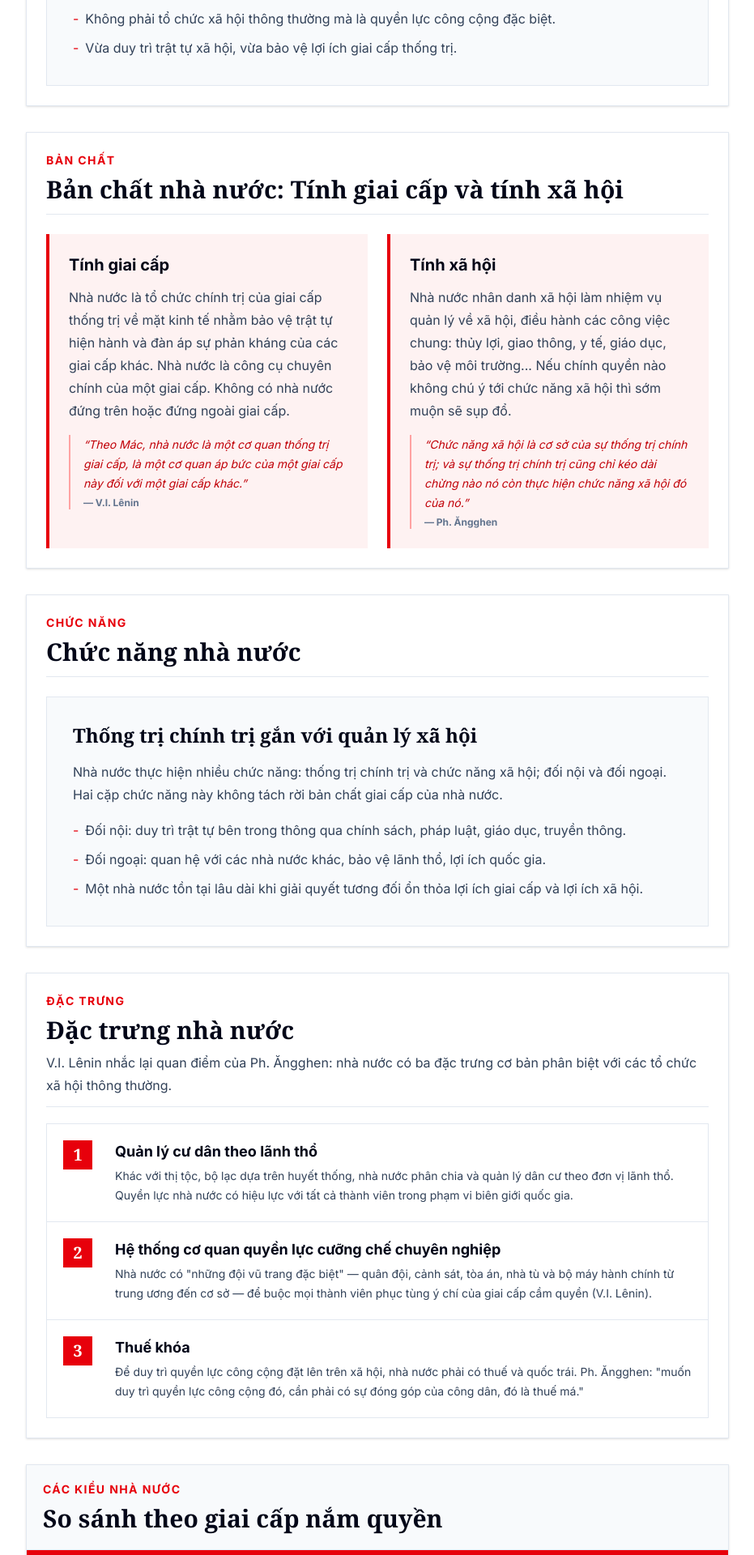
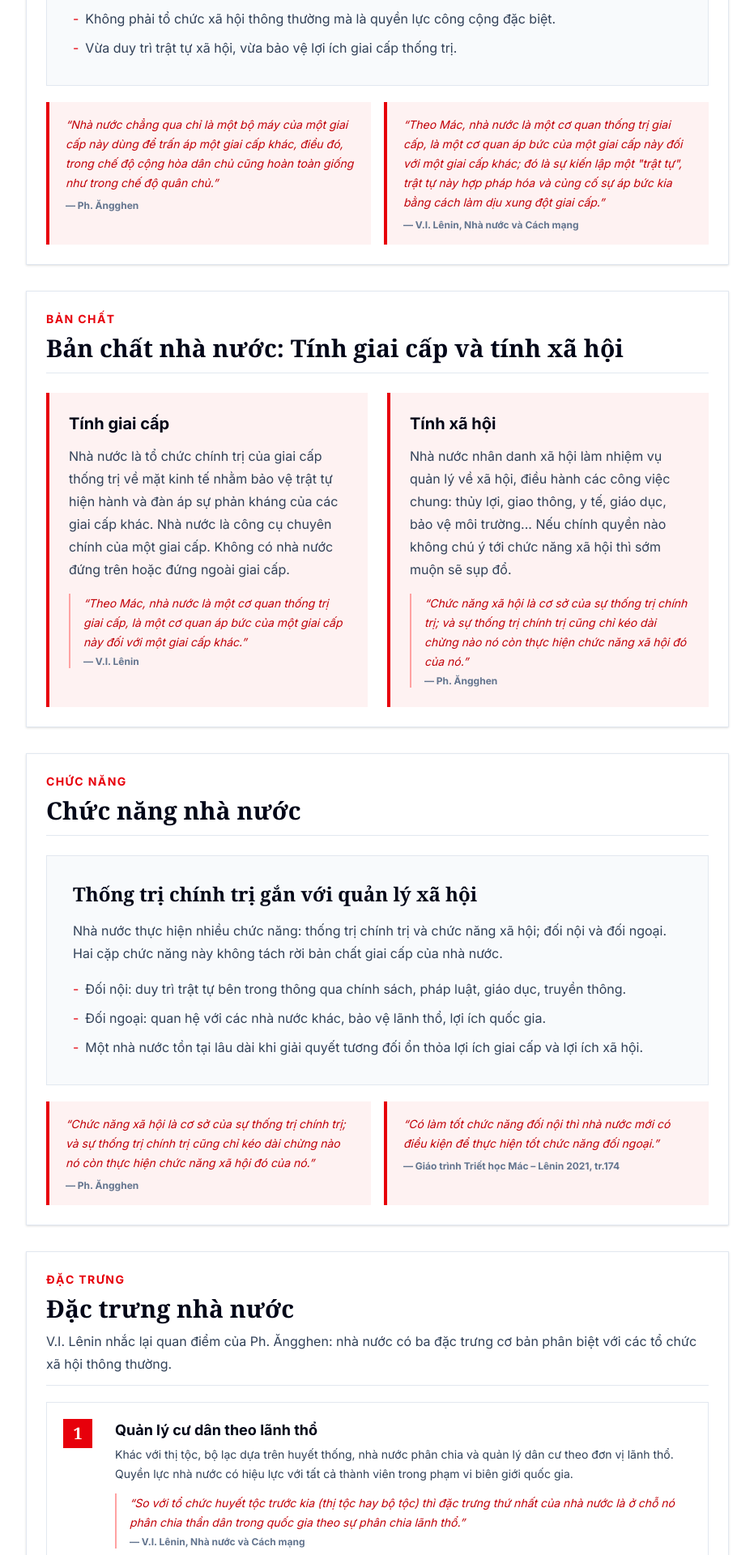
Before and after one commit to phanhoangs26/MLN122, a React (Vite) app: page /theory in a window 1280 px wide. Shown: the part 1840-3760 px from the top of the page at 81% size, without its empty margins (300-1231 px from the left). Built offline with nearby package versions, Linux system fonts and the light colour scheme.

Commit message:
feat: add quotes to theory sections; split vietnam co-so section; add chuc nang row

```diff
--- a/src/app/data/theoryContent.ts
+++ b/src/app/data/theoryContent.ts
@@ -46,6 +46,16 @@ export const theoryBlocks = [
       'Không phải tổ chức xã hội thông thường mà là quyền lực công cộng đặc biệt.',
       'Vừa duy trì trật tự xã hội, vừa bảo vệ lợi ích giai cấp thống trị.',
     ],
+    quotes: [
+      {
+        text: 'Nhà nước chẳng qua chỉ là một bộ máy của một giai cấp này dùng để trấn áp một giai cấp khác, điều đó, trong chế độ cộng hòa dân chủ cũng hoàn toàn giống như trong chế độ quân chủ.',
+        source: 'Ph. Ăngghen',
+      },
+      {
+        text: 'Theo Mác, nhà nước là một cơ quan thống trị giai cấp, là một cơ quan áp bức của một giai cấp này đối với một giai cấp khác; đó là sự kiến lập một "trật tự", trật tự này hợp pháp hóa và củng cố sự áp bức kia bằng cách làm dịu xung đột giai cấp.',
+        source: 'V.I. Lênin, Nhà nước và Cách mạng',
+      },
+    ],
   },
   {
     id: 'functions',
@@ -56,6 +66,16 @@ export const theoryBlocks = [
       'Đối nội: duy trì trật tự bên trong thông qua chính sách, pháp luật, giáo dục, truyền thông.',
       'Đối ngoại: quan hệ với các nhà nước khác, bảo vệ lãnh thổ, lợi ích quốc gia.',
       'Một nhà nước tồn tại lâu dài khi giải quyết tương đối ổn thỏa lợi ích giai cấp và lợi ích xã hội.',
+    ],
+    quotes: [
+      {
+        text: 'Chức năng xã hội là cơ sở của sự thống trị chính trị; và sự thống trị chính trị cũng chỉ kéo dài chừng nào nó còn thực hiện chức năng xã hội đó của nó.',
+        source: 'Ph. Ăngghen',
+      },
+      {
+        text: 'Có làm tốt chức năng đối nội thì nhà nước mới có điều kiện để thực hiện tốt chức năng đối ngoại.',
+        source: 'Giáo trình Triết học Mác – Lênin 2021, tr.174',
+      },
     ],
   },
 ];
@@ -79,14 +99,20 @@ export const features = [
   {
     title: 'Quản lý cư dân theo lãnh thổ',
     text: 'Khác với thị tộc, bộ lạc dựa trên huyết thống, nhà nước phân chia và quản lý dân cư theo đơn vị lãnh thổ. Quyền lực nhà nước có hiệu lực với tất cả thành viên trong phạm vi biên giới quốc gia.',
+    quote: 'So với tổ chức huyết tộc trước kia (thị tộc hay bộ tộc) thì đặc trưng thứ nhất của nhà nước là ở chỗ nó phân chia thần dân trong quốc gia theo sự phân chia lãnh thổ.',
+    source: 'V.I. Lênin, Nhà nước và Cách mạng',
   },
   {
     title: 'Hệ thống cơ quan quyền lực cưỡng chế chuyên nghiệp',
-    text: 'Nhà nước có "những đội vũ trang đặc biệt" — quân đội, cảnh sát, tòa án, nhà tù và bộ máy hành chính từ trung ương đến cơ sở — để buộc mọi thành viên phục tùng ý chí của giai cấp cầm quyền (V.I. Lênin).',
+    text: 'Nhà nước có "những đội vũ trang đặc biệt" — quân đội, cảnh sát, tòa án, nhà tù và bộ máy hành chính từ trung ương đến cơ sở — để buộc mọi thành viên phục tùng ý chí của giai cấp cầm quyền.',
+    quote: 'Những đội vũ trang đặc biệt, trong tay có những nhà tù, v.v. — những công cụ vũ lực chủ yếu của quyền lực nhà nước.',
+    source: 'V.I. Lênin, Nhà nước và Cách mạng',
   },
   {
     title: 'Thuế khóa',
-    text: 'Để duy trì quyền lực công cộng đặt lên trên xã hội, nhà nước phải có thuế và quốc trái. Ph. Ăngghen: "muốn duy trì quyền lực công cộng đó, cần phải có sự đóng góp của công dân, đó là thuế má."',
+    text: 'Để duy trì quyền lực công cộng đặt lên trên xã hội, nhà nước phải có thuế và quốc trái.',
+    quote: 'Để duy trì quyền lực công cộng đó, cần phải có sự đóng góp của công dân, đó là thuế má.',
+    source: 'Ph. Ăngghen',
   },
 ];
 
--- a/src/app/data/vietnamContent.ts
+++ b/src/app/data/vietnamContent.ts
@@ -29,7 +29,15 @@ export const theoryBridge = {
       theory: 'Bản chất nhà nước: tính giai cấp và tính xã hội.',
       apply: 'Phân tích nguyên tắc "',
       applyLink: { text: 'Đảng lãnh đạo, Nhà nước quản lý, Nhân dân làm chủ', href: 'https://www.qdnd.vn/chinh-tri/cac-van-de/the-che-hoa-moi-quan-he-dang-lanh-dao-nha-nuoc-quan-ly-nhan-dan-lam-chu-472393' },
-      applySuffix: '"; đồng thời làm rõ chức năng phục vụ Nhân dân thông qua giáo dục, y tế, an sinh xã hội, chuyển đổi số và cải cách hành chính.',
+      applySuffix: '"; đồng thời thể hiện vai trò bảo vệ lợi ích của Nhân dân lao động và lợi ích chung của xã hội.',
+    },
+    {
+      theory: 'Chức năng nhà nước: thống trị chính trị và quản lý xã hội; đối nội và đối ngoại.',
+      parts: [
+        { text: 'Nhà nước XHCN ưu tiên ' },
+        { text: 'chức năng xã hội', href: 'https://thuvienphapluat.vn/phap-luat/ho-tro-phap-luat/chuc-nang-cua-nha-nuoc-xa-hoi-chu-nghia-la-gi-ban-chat-cua-nha-nuoc-xa-hoi-chu-nghia-nhu-the-nao-178536-128731.html' },
+        { text: ' (tổ chức, xây dựng, quản lý kinh tế–xã hội) hơn chức năng trấn áp. Đối nội: quản lý xã hội qua giáo dục, y tế, an sinh xã hội, chuyển đổi số, bảo vệ môi trường. Đối ngoại: bảo đảm quốc phòng, an ninh, chủ quyền quốc gia và mở rộng hợp tác quốc tế.' },
+      ],
     },
     {
       theory: 'Đặc trưng nhà nước: quản lý lãnh thổ, quyền lực công cộng đặc biệt, hệ thống thuế khóa.',
@@ -144,6 +152,7 @@ export const references = {
   theory: [
     { label: 'Lý luận nhà nước — Chương III (trang nội bộ)', href: '/theory' },
     { label: 'Giáo trình Triết học Mác – Lênin 2021 (PDF)', href: 'https://www.thuviendientutriethocc500.edu.vn/wp-content/uploads/2025/09/1.Gtrinh-Triet-hoc-Mac-Lenin-ko-chuyen-2021.pdf' },
+    { label: 'Chức năng của nhà nước xã hội chủ nghĩa là gì? Bản chất của nhà nước xã hội chủ nghĩa — Thư viện Pháp luật', href: 'https://thuvienphapluat.vn/phap-luat/ho-tro-phap-luat/chuc-nang-cua-nha-nuoc-xa-hoi-chu-nghia-la-gi-ban-chat-cua-nha-nuoc-xa-hoi-chu-nghia-nhu-the-nao-178536-128731.html' },
     { label: 'Hiến pháp nước CHXHCN Việt Nam năm 2013', href: 'https://thuvienphapluat.vn/van-ban/Bo-may-hanh-chinh/Hien-phap-nam-2013-215627.aspx' },
     { label: 'Văn kiện Đại hội đại biểu toàn quốc lần thứ XIII của Đảng', href: 'https://baochinhphu.vn/toan-van-nghi-quyet-dai-hoi-dai-bieu-toan-quoc-lan-thu-xiii-cua-dang-102288263.htm' },
   ] as SourceRef[],
--- a/src/app/pages/Theory.tsx
+++ b/src/app/pages/Theory.tsx
@@ -157,6 +157,18 @@ export default function Theory() {
                       ))}
                     </ul>
                   </motion.div>
+                  {block.quotes && (
+                    <div className="mt-5 grid gap-4 md:grid-cols-2">
+                      {block.quotes.map((q, i) => (
+                        <figure key={i} className="border-l-4 border-red-600 bg-red-50 px-5 py-4">
+                          <blockquote className="text-sm italic leading-6 text-red-700">
+                            &ldquo;{q.text}&rdquo;
+                          </blockquote>
+                          <figcaption className="mt-2 text-xs font-bold text-slate-500">— {q.source}</figcaption>
+                        </figure>
+                      ))}
+                    </div>
+                  )}
                 </div>
               );
             })()}
@@ -220,6 +232,18 @@ export default function Theory() {
                       ))}
                     </ul>
                   </motion.div>
+                  {block.quotes && (
+                    <div className="mt-5 grid gap-4 md:grid-cols-2">
+                      {block.quotes.map((q, i) => (
+                        <figure key={i} className="border-l-4 border-red-600 bg-red-50 px-5 py-4">
+                          <blockquote className="text-sm italic leading-6 text-red-700">
+                            &ldquo;{q.text}&rdquo;
+                          </blockquote>
+                          <figcaption className="mt-2 text-xs font-bold text-slate-500">— {q.source}</figcaption>
+                        </figure>
+                      ))}
+                    </div>
+                  )}
                 </div>
               );
             })()}
@@ -245,6 +269,14 @@ export default function Theory() {
                   <div>
                     <h3 className="font-black text-lg text-slate-950">{feature.title}</h3>
                     <p className="mt-1 text-sm leading-6 text-slate-700">{feature.text}</p>
+                    {feature.quote && (
+                      <figure className="mt-3 border-l-2 border-red-300 pl-4">
+                        <blockquote className="text-sm italic leading-6 text-red-700">
+                          &ldquo;{feature.quote}&rdquo;
+                        </blockquote>
+                        <figcaption className="mt-1 text-xs font-bold text-slate-500">— {feature.source}</figcaption>
+                      </figure>
+                    )}
                   </div>
                 </div>
               ))}
--- a/src/app/pages/VietnamState.tsx
+++ b/src/app/pages/VietnamState.tsx
@@ -21,6 +21,7 @@ import {
 const outline = [
   { id: 'mo-dau', label: 'Mở đầu' },
   { id: 'co-so', label: 'Cơ sở lý luận' },
+  { id: 'van-dung-ly-luan', label: 'Vận dụng vào Việt Nam' },
   { id: 'van-dung', label: 'NNPQ XHCN VN' },
   { id: 'dai-hoi', label: 'Đại hội XIV' },
   { id: 'thuc-tien', label: 'Thực tiễn' },
@@ -80,7 +81,12 @@ export default function VietnamState() {
                 <p key={i} className="text-base leading-8 text-slate-700">{p}</p>
               ))}
             </div>
+          </motion.section>
 
+          {/* Vận dụng vào Việt Nam hiện nay — bảng đối chiếu lý luận */}
+          <motion.section id="van-dung-ly-luan" initial={{ opacity: 0, y: 12 }} animate={{ opacity: 1, y: 0 }}
+            transition={{ delay: 0.08 }} className="border-b border-slate-200 py-7">
+            <h2 className="text-sm font-black uppercase tracking-widest text-red-600">Vận dụng vào Việt Nam hiện nay</h2>
             <div className="mt-6 overflow-hidden border border-slate-200">
               <div className="grid grid-cols-2 border-b border-slate-200 bg-red-600 text-xs font-black uppercase tracking-widest text-white">
                 <div className="px-4 py-3">Nội dung lý luận</div>
```
